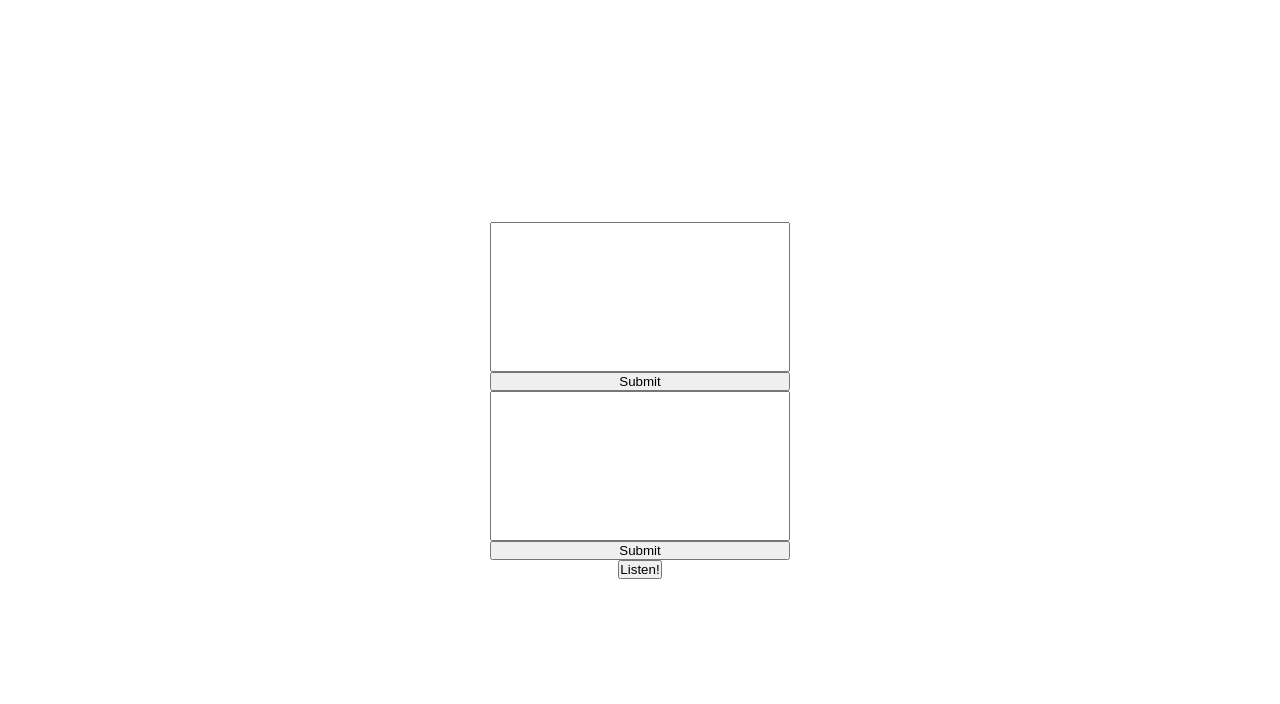
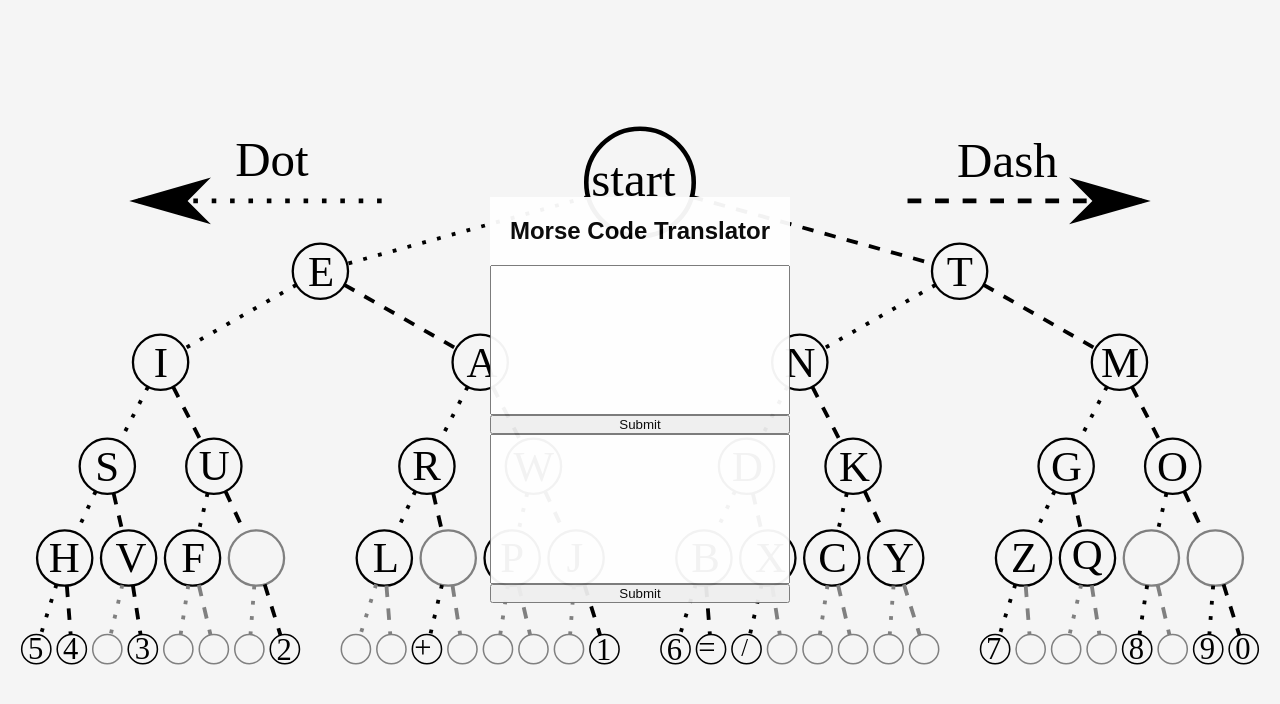
Before and after one commit to jjgray90/morse-code, a plain HTML site: page index.html in a window 1280 px wide. Drawn offline with Linux system fonts and the light colour scheme.

Commit message:
ready for hosting

```diff
--- a/index.html
+++ b/index.html
@@ -6,13 +6,18 @@
     <meta http-equiv="X-UA-Compatible" content="ie=edge" />
     <link rel="stylesheet" href="main.css" />
     <script src="main.js" async defer></script>
-    <link rel="shortcut icon" type="image/png" href="/assets/img/morse-code.png" />
+    <link
+      rel="shortcut icon"
+      type="image/png"
+      href="/assets/img/morse-code.png"
+    />
 
     <title>Morse Code Translator</title>
   </head>
 
   <body>
     <section>
+      <h2>Morse Code Translator</h2>
       <div>
         <input id="myText" type="text" /><input
           type="submit"
@@ -25,7 +30,7 @@
           onclick="getTextFromInput()"
         />
       </div>
-      <button onclick="yes()">Listen!</button>
+      <!-- <button onclick="yes()">Listen!</button> -->
     </section>
   </body>
 </html>
--- a/main.scss
+++ b/main.scss
@@ -2,7 +2,16 @@
   box-sizing: border-box;
   padding: 0;
   margin: 0;
+  font-family: Arial, Helvetica, sans-serif;
 }
+
+body {
+  background-color: whitesmoke;
+  background-image: url(./assets/img/Morse-code-tree.svg);
+  background-repeat: no-repeat;
+  opacity: 0.95;
+  background-size: contain;
+  background-position: center;
 
   section {
     display: flex;
@@ -10,6 +19,11 @@ section {
     justify-content: center;
     align-items: center;
     height: 100vh;
+
+    h2 {
+      background-color: white;
+      padding: 20px;
+    }
 
     div {
       display: flex;
@@ -25,3 +39,4 @@ section {
       width: 300px;
     }
   }
+}
```
Also changed, not shown: assets/img/Morse-code-tree.svg (added), main.css, 1 other file. Lines whose indentation alone changed are shown as unchanged.
